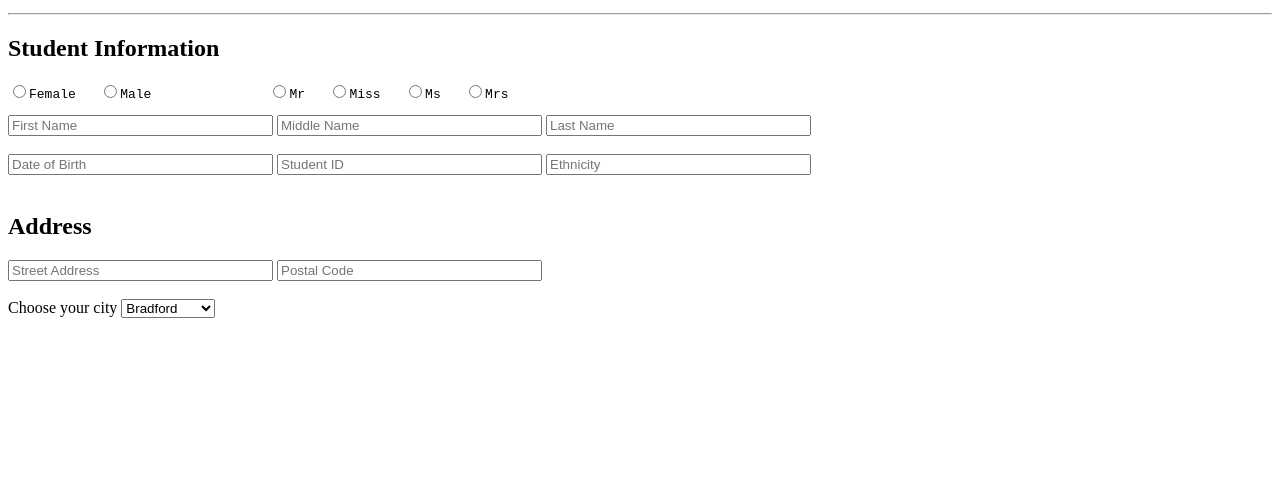
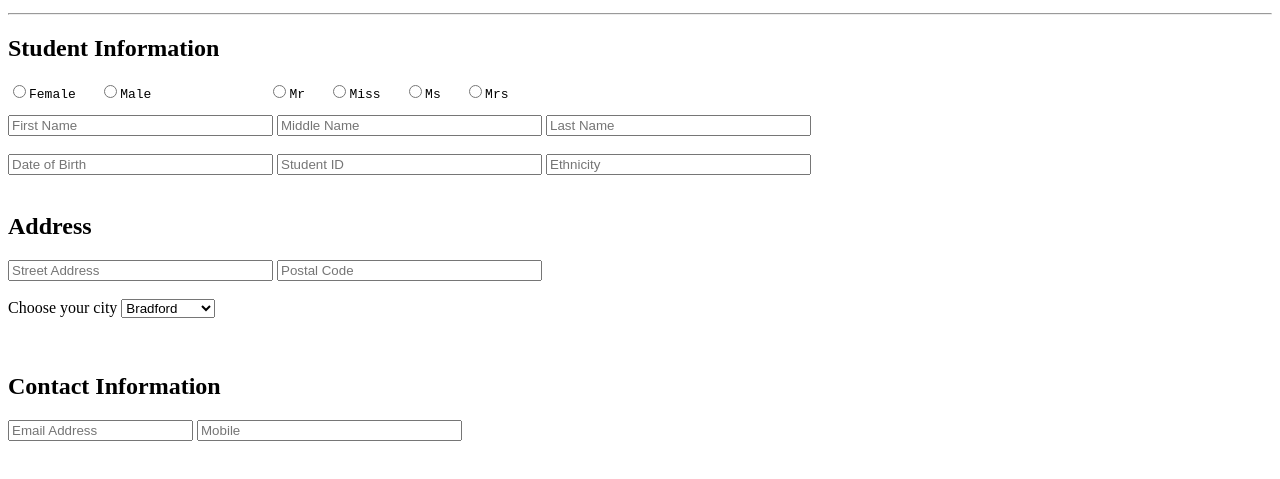
Before and after one commit to i-waseem/Student-Registration-Form, a plain HTML site: page index.html in a window 1280 px wide. Shown: the part 101-580 px from the top of the page. Drawn offline with Linux system fonts and the light colour scheme.

Commit message:
Add contact section and fields

```diff
--- a/index.html
+++ b/index.html
@@ -51,3 +51,13 @@
     </select>
         </div>
         <br><br>
+                <!-- Contact Information Section -->
+                <div>
+                    <h2>
+                        Contact Information
+                    </h2>
+                        <!-- Contact Fields -->
+                        <input type="text" placeholder="Email Address">
+                        <input type="text" placeholder="Mobile" size="30">
+                    </div>
+                    <br><br>
```
